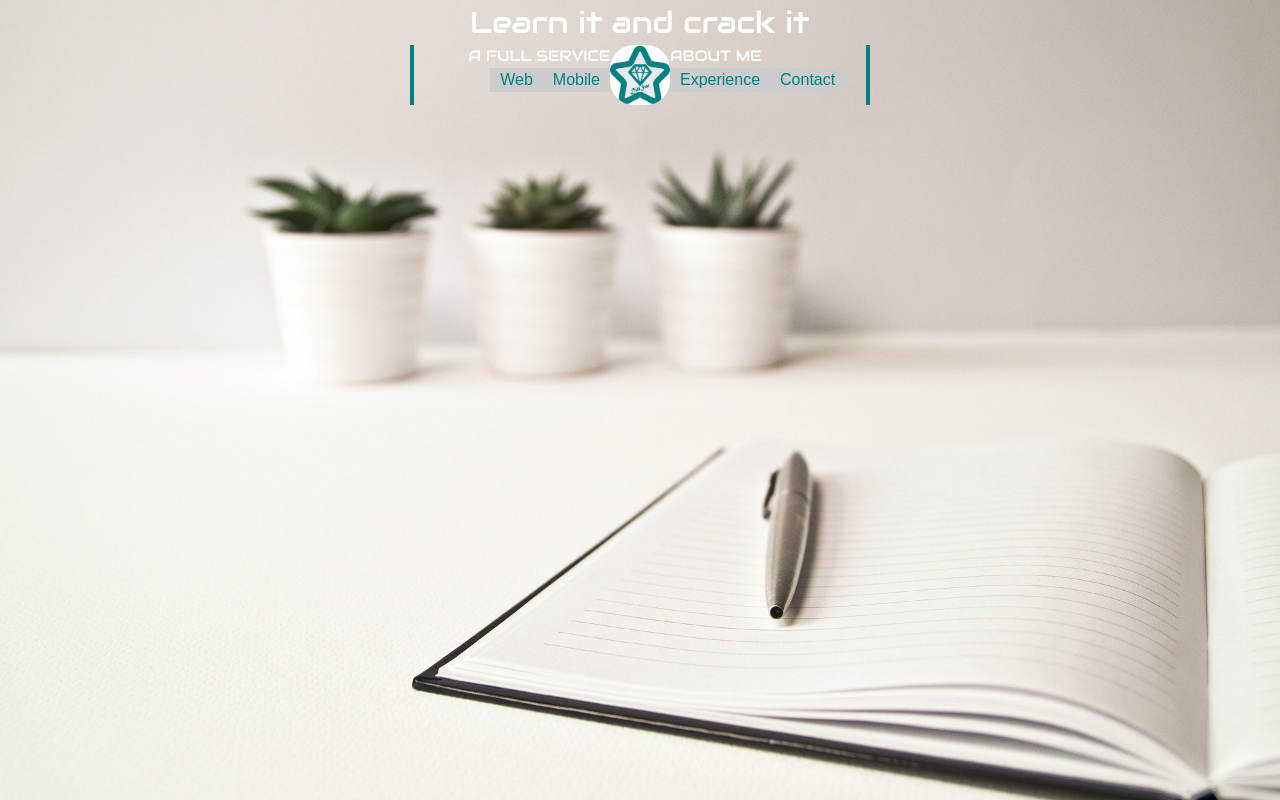
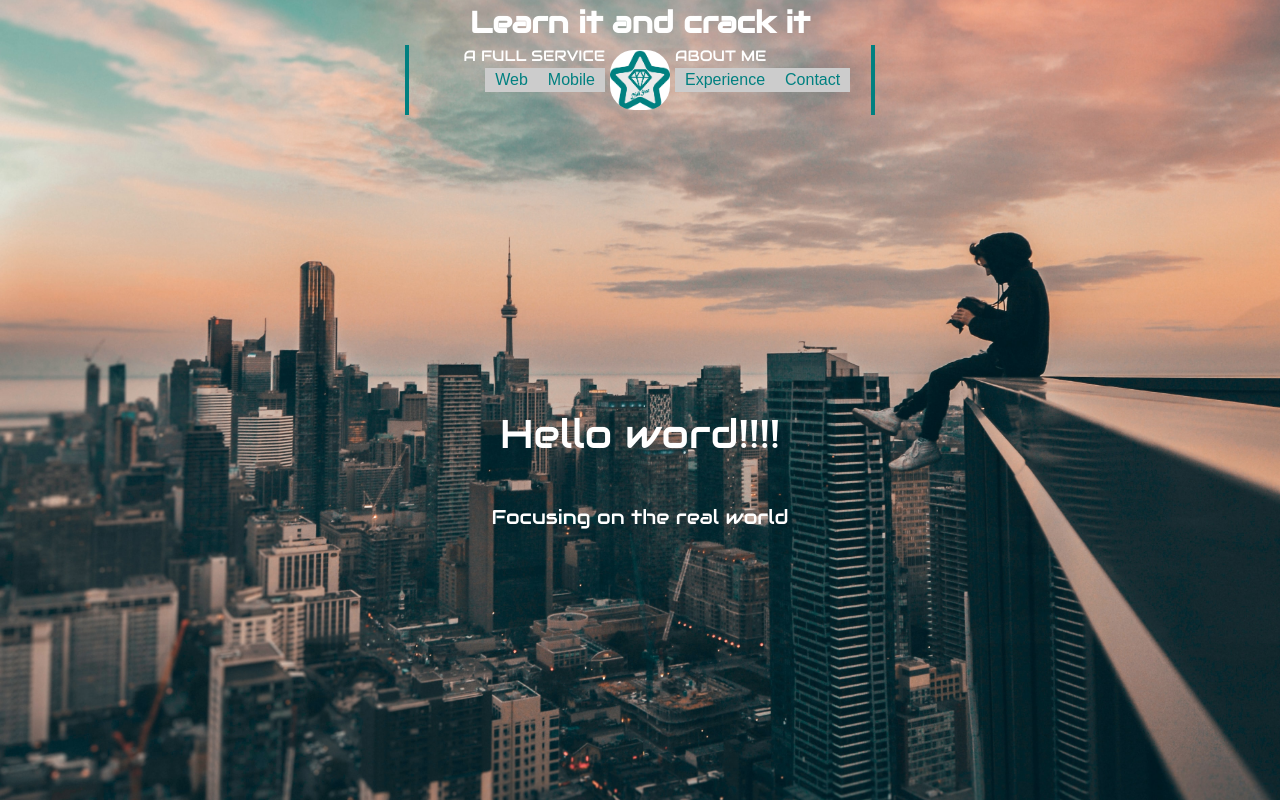
Before and after one commit to didididipro/didi_page, a Django app: page / in a window 1280 px wide. Run offline with Django 4.2, Linux system fonts and the light colour scheme; some web fonts are replaced.

Commit message:
design-2

```diff
--- a/static/css/style.css
+++ b/static/css/style.css
@@ -11,10 +11,12 @@ header{
 	display: flex;
 	flex-direction: column;
 	align-items: center;
+	height: 20vh;
 }
 #word{
 	color: #fff;
 	font-size: 30px;
+	font-weight: bold;
 	margin: 0;
 	padding: 0;
 	font-family: "Audiowide", sans-serif;
@@ -44,6 +46,7 @@ header{
 	display: flex;
 	width: 60px;
 	height: 60px;
+	margin: 5px;
 }
 #right_menu p{
 	color: #fff;
@@ -98,3 +101,17 @@ body{
     background-repeat: no-repeat;
     background-position: center;
 }
+section{
+	display: flex;
+	flex-direction: column;
+	justify-content: center;
+	height: 80vh;
+}
+section p{
+	color: #FFF;
+	font-size: 40px;
+	font-family: "Audiowide", sans-serif;
+}
+section span{
+	font-size: 20px;
+}
--- a/templates/page.html
+++ b/templates/page.html
@@ -12,7 +12,7 @@
     <title>didistar</title>
 </head>
 
-<body style="background-image: url('{% static 'img/stylo.jpg' %}');">
+<body style="background-image: url('{% static 'img/bg.jpg' %}');">
     <header>
         <p id="word">Learn it and crack it</p>
         <div id="menu">
@@ -35,6 +35,10 @@
             </div>
         </div>
     </header>
+    <section>
+    	<p>Hello word!!!!<p>
+    	<span>Focusing on the real world</span>
+    </section>
     <script src="https://cdn.jsdelivr.net/npm/bootstrap@5.0.2/dist/js/bootstrap.bundle.min.js" integrity="sha384-MrcW6ZMFYlzcLA8Nl+NtUVF0sA7MsXsP1UyJoMp4YLEuNSfAP+JcXn/tWtIaxVXM" crossorigin="anonymous"></script>
 </body>
 
```
Also changed, not shown: static/img/bg.jpg (added).
